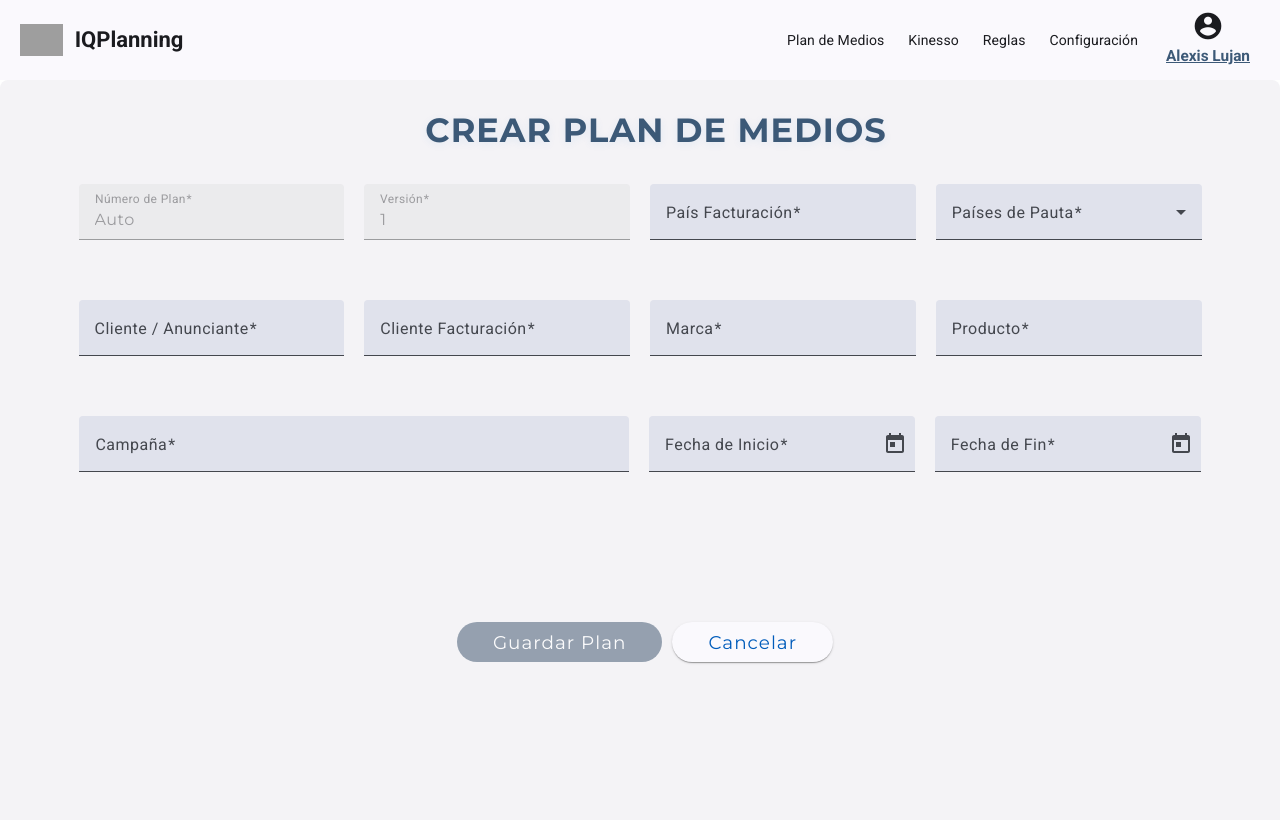
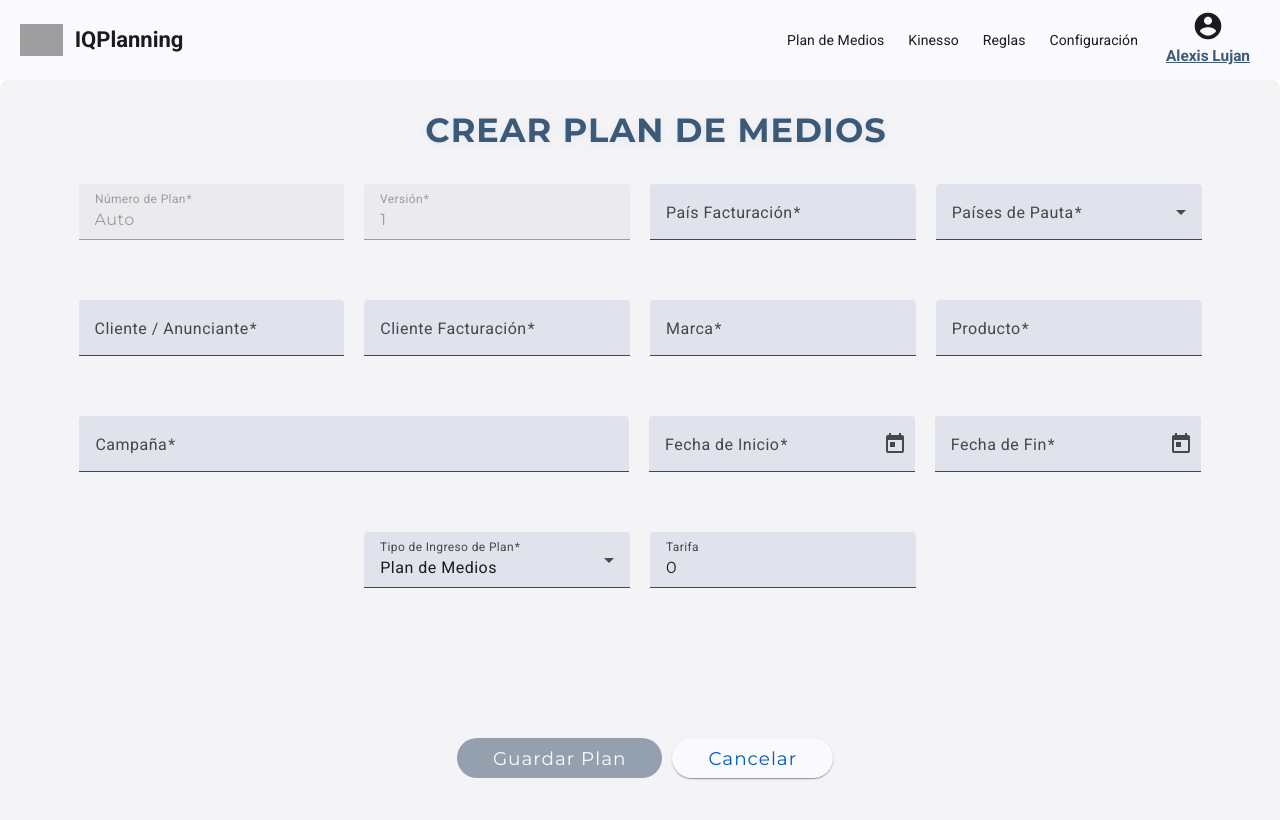
Before and after one commit to Alexis12vloq/iq-planning-frontend, an Angular app: page /plan-medios-create in a window 1280 px wide. Shown: the top 820 px of the page. Built offline with nearby package versions, Linux system fonts and the light colour scheme; grey boxes are pictures that could not be loaded.

Commit message:
feat: Agregar nuevos campos 'tipoIngresoPlan' y 'tarifa' en el modelo de Plan de Medios y actualizar formularios y vistas correspondientes

```diff
--- a/src/app/plan-medios/models/plan-medios-local.model.ts
+++ b/src/app/plan-medios/models/plan-medios-local.model.ts
@@ -14,5 +14,7 @@ export interface PlanMediosLocal {
   fechaInicio: string;
   fechaFin: string;
   estado: boolean;
+  tipoIngresoPlan: string; // Nuevo campo: 'Plan de Medios' o 'Flow Chart'
+  tarifa?: number; // Nuevo campo: Solo para 'Plan de Medios'
   // Puedes agregar más campos aquí en el futuro
 }
--- a/src/app/plan-medios/plan-medios-consulta/plan-medios-consulta.html
+++ b/src/app/plan-medios/plan-medios-consulta/plan-medios-consulta.html
@@ -98,7 +98,9 @@
                 (dblclick)="onRowDoubleClick(row)"
                 [class.selected-row]="selectedRow === row"
                 [ngClass]="{'selected-column': selectedColumn === column}">
-              {{ column === 'estado' ? (row.estado ? 'Aprobado' : 'Sin aprobar') : row[column] }}
+              <span *ngIf="column === 'estado'">{{ row.estado ? 'Aprobado' : 'Sin aprobar' }}</span>
+              <span *ngIf="column === 'tarifa'">{{ row.tipoIngresoPlan === 'Plan de Medios' ? (row.tarifa === 0 ? '-' : (row.tarifa | number:'1.2-2')) : '-' }}</span>
+              <span *ngIf="column !== 'estado' && column !== 'tarifa'">{{ row[column] }}</span>
             </td>
           </ng-container>
           <tr mat-header-row *matHeaderRowDef="selectColumns"></tr>
--- a/src/app/plan-medios/plan-medios-consulta/plan-medios-consulta.ts
+++ b/src/app/plan-medios/plan-medios-consulta/plan-medios-consulta.ts
@@ -35,8 +35,10 @@ type Resultado = {
   fechaInicio: string;
   fechaFin: string;
   campania: string;
+  tipoIngresoPlan: string;
+  tarifa: number;
   estado: boolean;
-  [key: string]: string | boolean; // <-- permite acceso dinámico por string
+  [key: string]: string | boolean | number; // <-- permite acceso dinámico por string
 };
 
 @Component({
@@ -165,11 +167,11 @@ export class PlanMediosConsulta implements OnInit, AfterViewInit {
   resultados: Resultado[] = [];
 
   displayedColumns: string[] = [
-    'numeroPlan', 'version', 'pais', 'anunciante', 'cliente', 'marca', 'producto', 'fechaInicio', 'fechaFin', 'campania', 'estado'
+    'numeroPlan', 'version', 'pais', 'anunciante', 'cliente', 'marca', 'producto', 'fechaInicio', 'fechaFin', 'campania', 'tipoIngresoPlan', 'tarifa', 'estado'
   ];
 
   selectColumns: string[] = [
-    'numeroPlan', 'version', 'pais', 'anunciante', 'cliente', 'marca', 'producto', 'fechaInicio', 'fechaFin', 'campania', 'estado'
+    'numeroPlan', 'version', 'pais', 'anunciante', 'cliente', 'marca', 'producto', 'fechaInicio', 'fechaFin', 'campania', 'tipoIngresoPlan', 'tarifa', 'estado'
   ];
 
   sort: Sort = {active: '', direction: ''};
@@ -198,6 +200,8 @@ export class PlanMediosConsulta implements OnInit, AfterViewInit {
     fechaInicio: 'Fecha Inicio',
     fechaFin: 'Fecha Fin',
     campania: 'Campaña',
+    tipoIngresoPlan: 'Tipo de Ingreso',
+    tarifa: 'Tarifa',
     estado: 'Estado'
   };
 
@@ -372,6 +376,8 @@ export class PlanMediosConsulta implements OnInit, AfterViewInit {
         fechaInicio: plan.fechaInicio,
         fechaFin: plan.fechaFin,
         campania: plan.campana,
+        tipoIngresoPlan: plan.tipoIngresoPlan || 'Plan de Medios',
+        tarifa: plan.tarifa || 0,
         estado: plan.estado ?? false // si no existe, por defecto false
       }));
       // Solo la última versión por número de plan
@@ -450,6 +456,8 @@ export class PlanMediosConsulta implements OnInit, AfterViewInit {
         fechaInicio: plan.fechaInicio,
         fechaFin: plan.fechaFin,
         campania: plan.campana,
+        tipoIngresoPlan: plan.tipoIngresoPlan || 'Plan de Medios',
+        tarifa: plan.tarifa || 0,
         estado: plan.estado ?? false
       }))
       .sort((a, b) => parseInt(b.version, 10) - parseInt(a.version, 10));
@@ -478,6 +486,9 @@ export class PlanMediosConsulta implements OnInit, AfterViewInit {
       return value ? 'Aprobado' : 'Sin aprobar';
     }
     if (typeof value === 'number') {
+      if (column === 'tarifa') {
+        return value === 0 ? '-' : value.toFixed(2);
+      }
       return value.toString();
     }
     return value ?? '';
@@ -574,6 +585,8 @@ export class PlanMediosConsulta implements OnInit, AfterViewInit {
         fechaInicio: plan.fechaInicio,
         fechaFin: plan.fechaFin,
         campania: plan.campana,
+        tipoIngresoPlan: plan.tipoIngresoPlan || 'Plan de Medios',
+        tarifa: plan.tarifa || 0,
         estado: plan.estado ?? false // si no existe, por defecto false
       }));
       // Solo la última versión por número de plan
--- a/src/app/plan-medios/plan-medios-create/plan-medios-create.html
+++ b/src/app/plan-medios/plan-medios-create/plan-medios-create.html
@@ -122,6 +122,25 @@
         </mat-form-field>
       </div>
 
+      <!-- Fila 4: Nuevos campos -->
+      <div class="form-row">
+        <!-- Tipo de Ingreso de Plan -->
+        <mat-form-field appearance="fill" class="form-field">
+          <mat-label>Tipo de Ingreso de Plan</mat-label>
+          <mat-select formControlName="tipoIngresoPlan" required>
+            <mat-option value="Plan de Medios">Plan de Medios</mat-option>
+            <mat-option value="Flow Chart">Flow Chart</mat-option>
+          </mat-select>
+        </mat-form-field>
+
+        <!-- Tarifa (solo si es Plan de Medios) -->
+        <mat-form-field appearance="fill" class="form-field"
+                       *ngIf="planMediosForm.get('tipoIngresoPlan')?.value === 'Plan de Medios'">
+          <mat-label>Tarifa</mat-label>
+          <input matInput formControlName="tarifa" type="number" min="0" step="0.01" />
+        </mat-form-field>
+      </div>
+
       <!-- Botón -->
       <div class="form-actions">
         <button mat-raised-button color="primary"
--- a/src/app/plan-medios/plan-medios-create/plan-medios-create.ts
+++ b/src/app/plan-medios/plan-medios-create/plan-medios-create.ts
@@ -133,6 +133,8 @@ export class PlanMediosCreate implements AfterViewInit {
     campana: new FormControl('', Validators.required),
     fechaInicio: new FormControl('', Validators.required),
     fechaFin: new FormControl('', Validators.required),
+    tipoIngresoPlan: new FormControl('Plan de Medios', Validators.required),
+    tarifa: new FormControl(0),
     estado: new FormControl(false, Validators.required)
   });
 
@@ -294,6 +296,8 @@ export class PlanMediosCreate implements AfterViewInit {
               campana: plan.campana,
               fechaInicio: plan.fechaInicio,
               fechaFin: plan.fechaFin,
+              tipoIngresoPlan: plan.tipoIngresoPlan || 'Plan de Medios',
+              tarifa: plan.tarifa || 0,
               estado: plan.estado
             });
           });
@@ -383,6 +387,8 @@ export class PlanMediosCreate implements AfterViewInit {
             campana: formValue.campana ?? '',
             fechaInicio: formatDate(formValue.fechaInicio),
             fechaFin: formatDate(formValue.fechaFin),
+            tipoIngresoPlan: formValue.tipoIngresoPlan ?? 'Plan de Medios',
+            tarifa: formValue.tarifa ?? 0,
             estado: formValue.estado ?? false
           };
           localStorage.setItem('planesMedios', JSON.stringify(planesGuardados));
@@ -406,6 +412,8 @@ export class PlanMediosCreate implements AfterViewInit {
           campana: formValue.campana ?? '',
           fechaInicio: formatDate(formValue.fechaInicio),
           fechaFin: formatDate(formValue.fechaFin),
+          tipoIngresoPlan: formValue.tipoIngresoPlan ?? 'Plan de Medios',
+          tarifa: formValue.tarifa ?? 0,
           estado: false
         };
 
--- a/src/app/plan-medios/plan-medios-resumen/plan-medios-resumen.html
+++ b/src/app/plan-medios/plan-medios-resumen/plan-medios-resumen.html
@@ -41,9 +41,6 @@
       <!-- Botones de acción -->
       <div class="action-buttons">
         <div class="left-buttons">
-          <button mat-raised-button class="action-button yellow-button" (click)="onNuevaPauta()">
-            <mat-icon>add</mat-icon> Nueva Pauta
-          </button>
           <button mat-raised-button class="action-button green-button" (click)="onAgregarMedio()">
             <mat-icon>add_circle</mat-icon> Agregar Medio
           </button>
@@ -131,7 +128,7 @@
                 <td colspan="8" class="text-center">
                   <div class="mensaje-sin-pautas">
                     <mat-icon>info</mat-icon>
-                    <span>No hay pautas creadas para este plan. Utiliza el botón "Nueva Pauta" para agregar medios.</span>
+                    <span>No hay pautas creadas para este plan. Utiliza el botón "Agregar Medio" para agregar medios.</span>
                   </div>
                 </td>
               </tr>
--- a/src/app/plan-medios/plan-medios-resumen/plan-medios-resumen.ts
+++ b/src/app/plan-medios/plan-medios-resumen/plan-medios-resumen.ts
@@ -282,12 +282,21 @@ export class PlanMediosResumen implements OnInit {
   }
 
   onAgregarMedio(): void {
-    // Lógica para agregar un nuevo medio
-    this.snackBar.open('Funcionalidad de agregar medio en desarrollo', 'Cerrar', {
-      duration: 3000,
-      horizontalPosition: 'center',
-      verticalPosition: 'top',
-      panelClass: ['success-snackbar']
+    const planData = {
+      id: this.planId, // Usar el ID almacenado
+      numeroPlan: this.resumenPlan.numeroPlan,
+      version: this.resumenPlan.version,
+      cliente: this.resumenPlan.cliente,
+      producto: this.resumenPlan.producto,
+      campana: this.resumenPlan.campana,
+      fechaInicio: this.resumenPlan.fechaInicio,
+      fechaFin: this.resumenPlan.fechaFin
+    };
+
+    console.log('🔄 Navegando a nueva pauta desde agregar medio con plan data:', planData);
+
+    this.router.navigate(['/plan-medios-nueva-pauta'], {
+      state: { planData }
     });
   }
 
```
